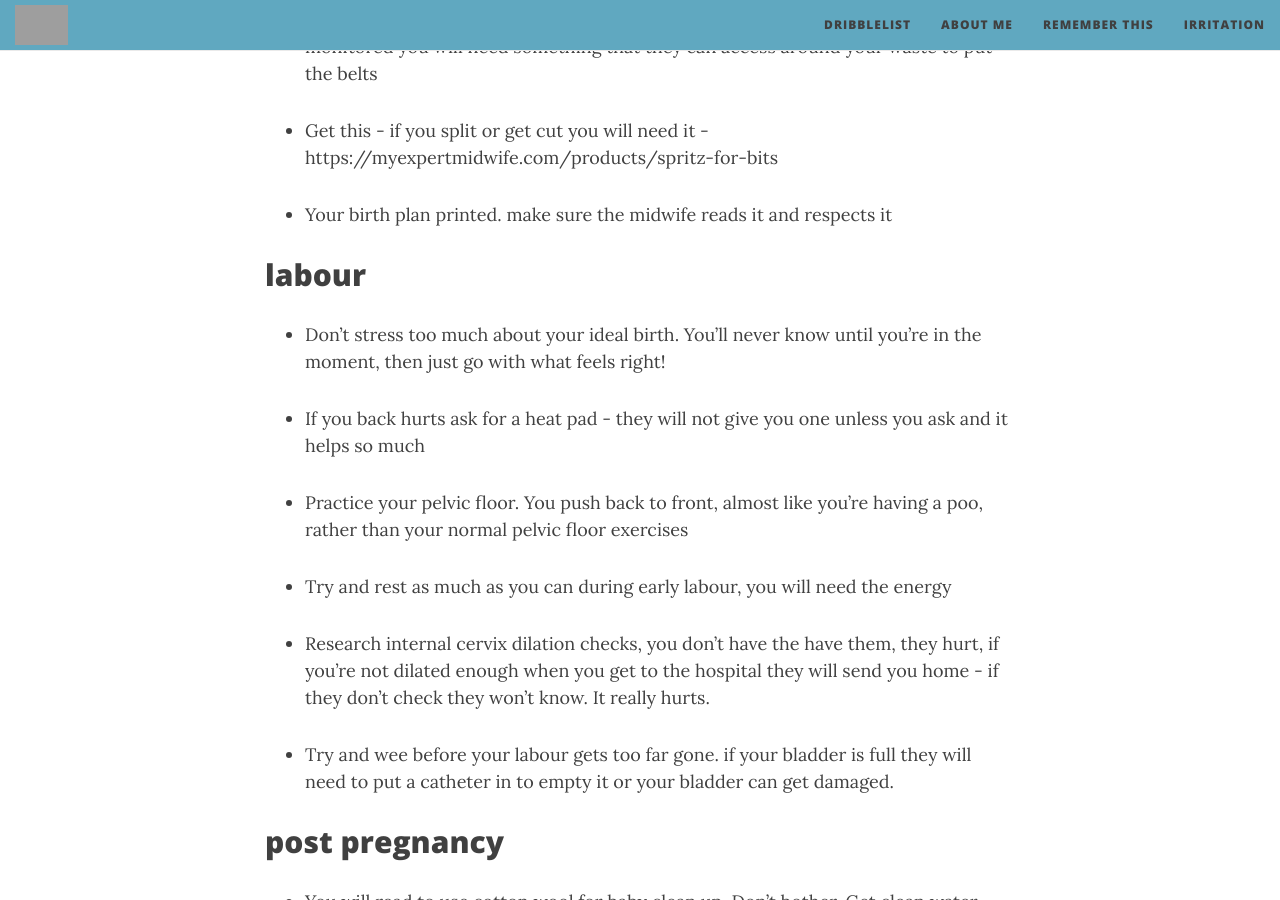
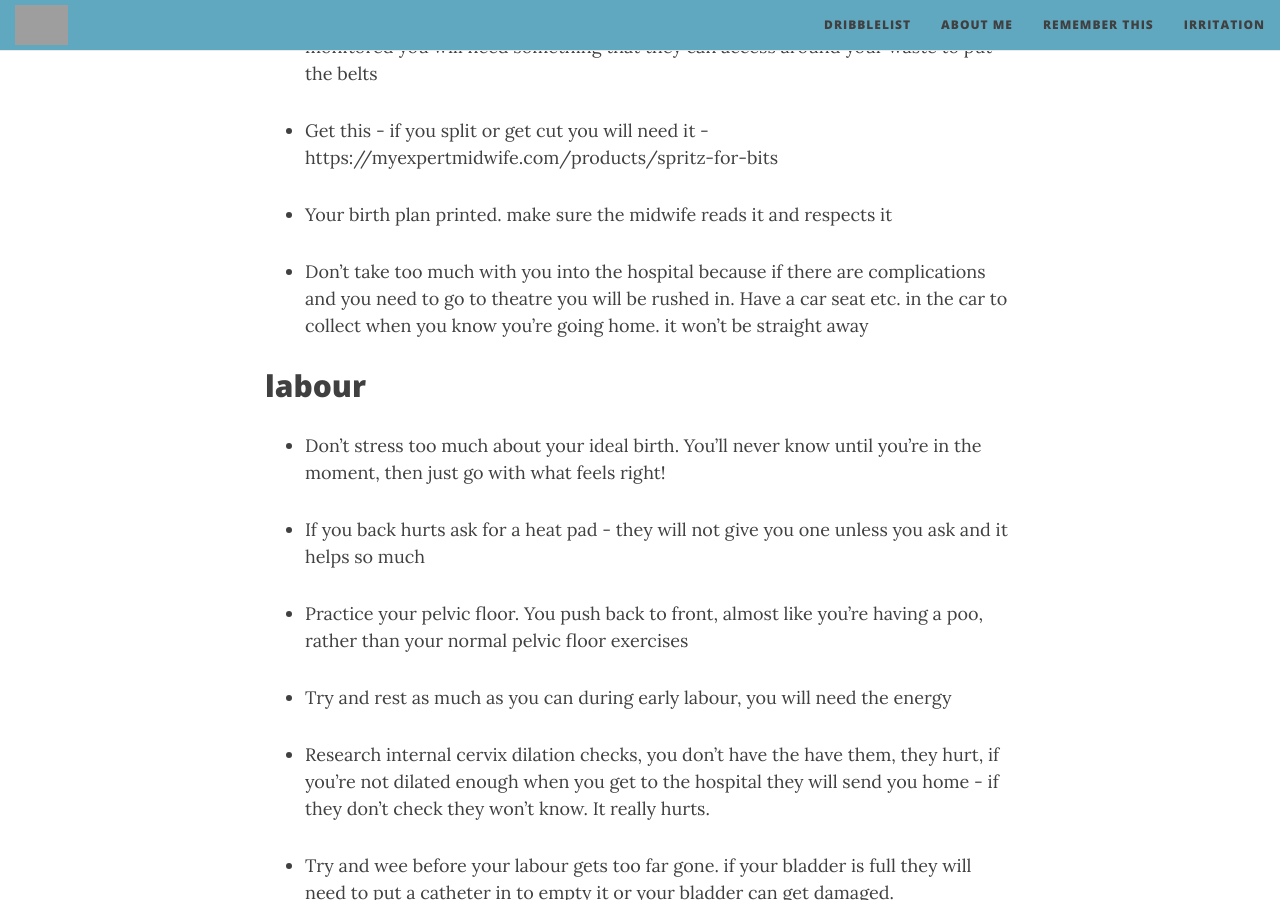
Before and after one commit to ellis-ward/ellis-ward.github.io, a Jekyll site: the page built from _posts/dribble/2026-05-31-adviceformypregnantfriends.md, in a window 1280 px wide and 900 px high, scrolled down 1762 px. Built offline with Jekyll 4.4.1, drawn with Linux system fonts in a browser that asks for light colours; nearby versions of some CDN libraries; grey boxes are pictures that could not be loaded.

Commit message:
Update 2026-05-31-adviceformypregnantfriends.md

```diff
--- a/_posts/dribble/2026-05-31-adviceformypregnantfriends.md
+++ b/_posts/dribble/2026-05-31-adviceformypregnantfriends.md
@@ -48,6 +48,8 @@ tags: dribble
 - Get this - if you split or get cut you will need it - https://myexpertmidwife.com/products/spritz-for-bits
 
 - Your birth plan printed. make sure the midwife reads it and respects it
+
+- Don't take too much with you into the hospital because if there are complications and you need to go to theatre you will be rushed in. Have a car seat etc. in the car to collect when you know you're going home. it won't be straight away
 
 <h2>labour</h2>
 
```
